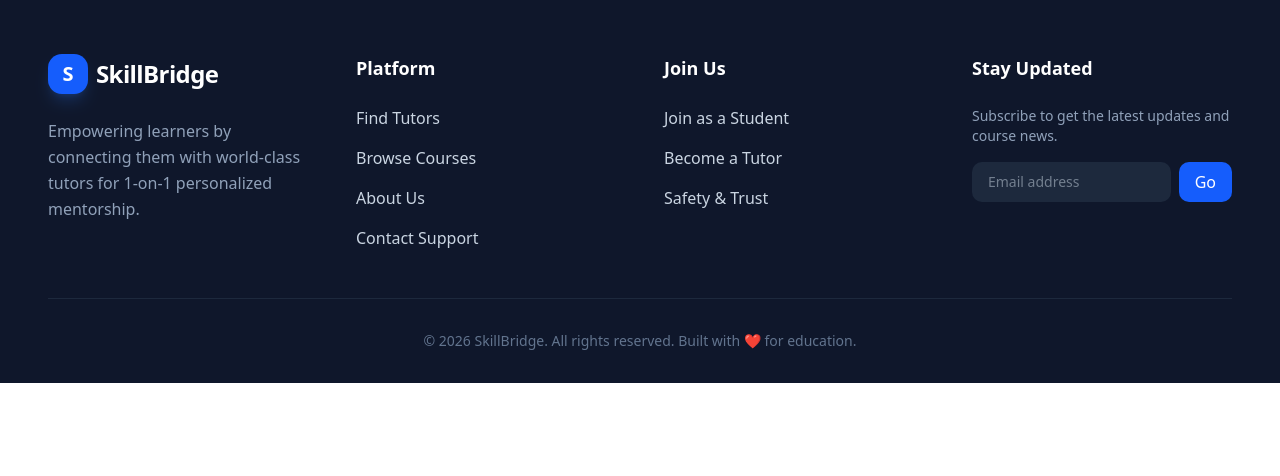
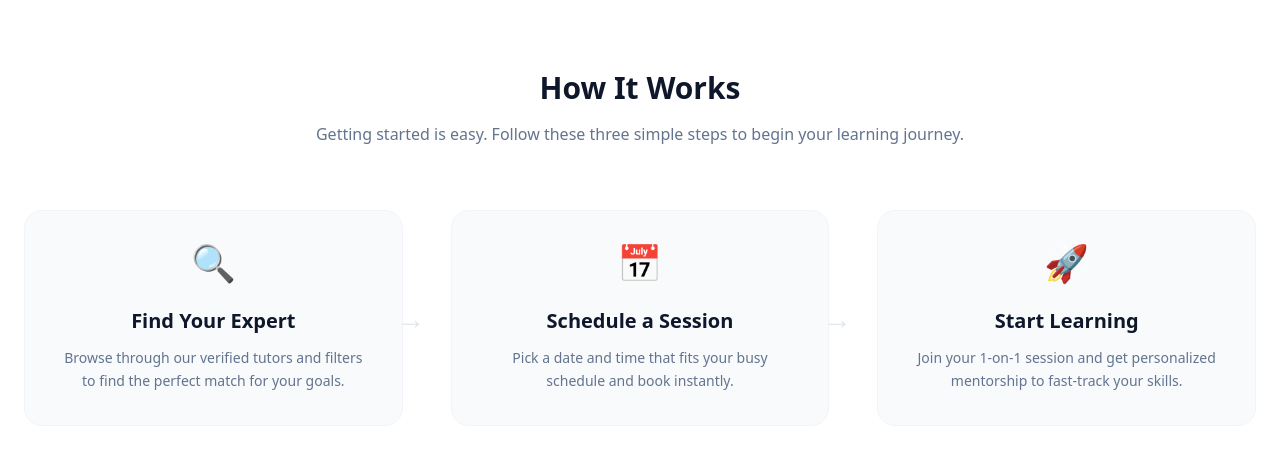
Before and after one commit to kamruzzamanbayezid/SkillBridge-frontend, a Next.js app: page / in a window 1280 px wide. Shown: the part 811-1287 px from the top of the page. Before the commit the page ends 1194 px from the top, so only its background shows below. Built offline with nearby package versions, Linux system fonts and the light colour scheme; no server answers.

Commit message:
added how ir works section

```diff
--- a/src/app/(CommonLayout)/page.tsx
+++ b/src/app/(CommonLayout)/page.tsx
@@ -1,9 +1,12 @@
 import HeroSection from "@/components/modules/home/heroSection";
+import HowItWorks from "@/components/modules/home/howItWorks";
 
 export default function Home() {
   return (
     <div className="">
       <HeroSection />
+      <HowItWorks />
+
     </div>
   );
 }
--- /dev/null
+++ b/src/components/modules/home/howItWorks.tsx
@@ -0,0 +1,61 @@
+const steps = [
+  {
+    id: 1,
+    title: "Find Your Expert",
+    description:
+      "Browse through our verified tutors and filters to find the perfect match for your goals.",
+    icon: "🔍",
+  },
+  {
+    id: 2,
+    title: "Schedule a Session",
+    description:
+      "Pick a date and time that fits your busy schedule and book instantly.",
+    icon: "📅",
+  },
+  {
+    id: 3,
+    title: "Start Learning",
+    description:
+      "Join your 1-on-1 session and get personalized mentorship to fast-track your skills.",
+    icon: "🚀",
+  },
+];
+
+const HowItWorks = () => {
+  return (
+    <section className="py-20 bg-white">
+      <div className="container mx-auto px-6 text-center">
+        <h2 className="text-3xl font-bold text-slate-900 mb-4">How It Works</h2>
+        <p className="text-slate-500 max-w-2xl mx-auto mb-16">
+          Getting started is easy. Follow these three simple steps to begin your
+          learning journey.
+        </p>
+
+        <div className="grid grid-cols-1 md:grid-cols-3 gap-12">
+          {steps.map((step) => (
+            <div
+              key={step.id}
+              className="relative p-8 rounded-2xl border border-slate-100 bg-slate-50 hover:shadow-xl hover:shadow-blue-500/5 transition-all"
+            >
+              <div className="text-4xl mb-6">{step.icon}</div>
+              <h3 className="text-xl font-semibold text-slate-900 mb-3">
+                {step.title}
+              </h3>
+              <p className="text-slate-500 leading-relaxed text-sm">
+                {step.description}
+              </p>
+              {step.id !== 3 && (
+                <div className="hidden lg:block absolute top-1/2 -right-6 transform -translate-y-1/2 text-slate-200 text-3xl">
+                  →
+                </div>
+              )}
+            </div>
+          ))}
+        </div>
+      </div>
+    </section>
+  );
+};
+
+export default HowItWorks;
```
